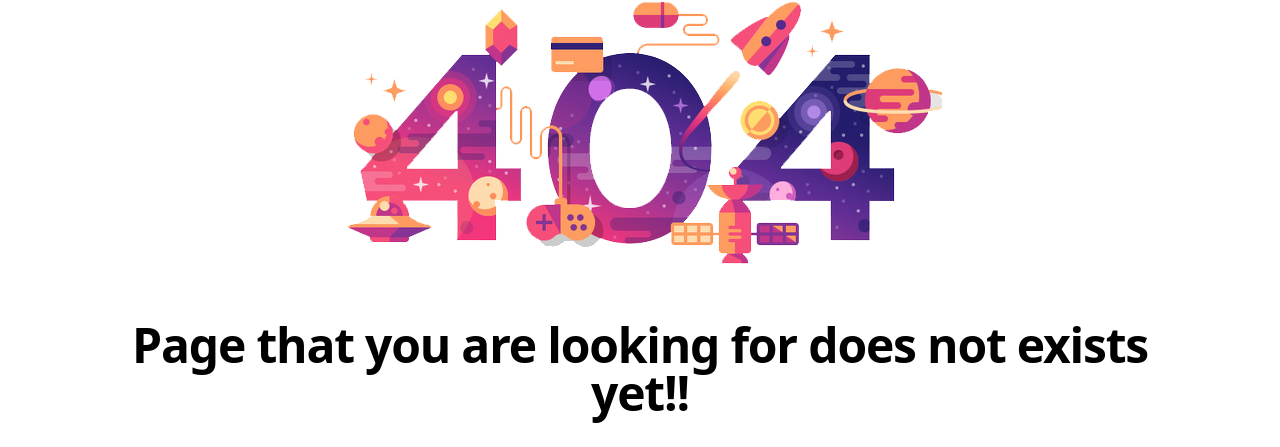
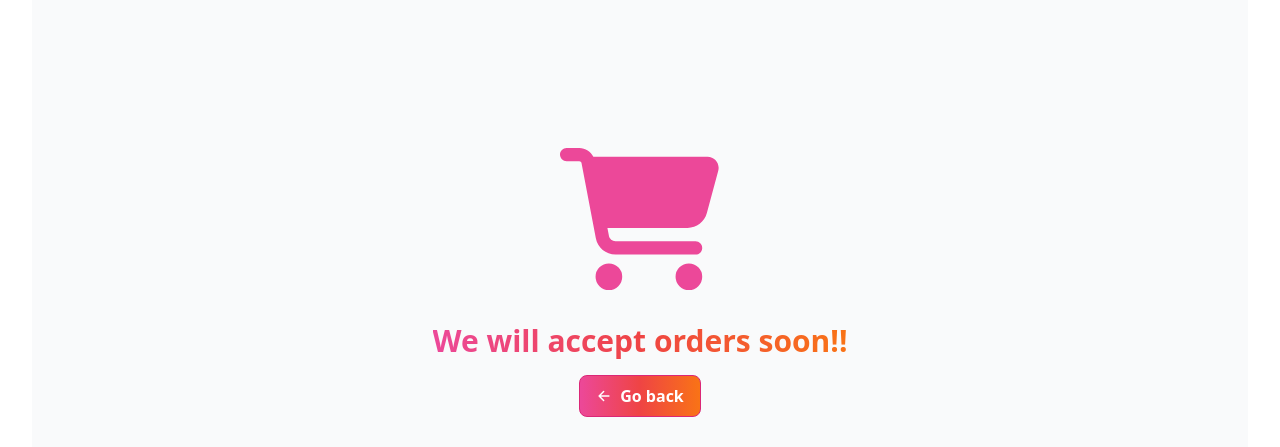
Before and after one commit to Sharatdevadiga/Ecommerce_website, a React (Vite) app: page /placeOrder in a window 1280 px wide. Shown: the part 162-609 px from the top of the page. Built offline with nearby package versions, Linux system fonts and the light colour scheme; no server answers.

Commit message:
added some more detailings

```diff
--- a/src/App.tsx
+++ b/src/App.tsx
@@ -2,6 +2,7 @@ import { lazy, Suspense } from "react";
 import { BrowserRouter as Router, Route, Routes } from "react-router-dom";
 import Wrapper from "./components/layouts/Wrapper";
 import Loader from "./components/ui/Loader";
+import PlaceOrder from "./pages/PlaceOrder";
 const HomePage = lazy(() => import("./pages/HomePage"));
 const ProductPage = lazy(() => import("./pages/ProductPage"));
 const LoginPage = lazy(() => import("./pages/LoginPage"));
@@ -29,6 +30,7 @@ function App(): JSX.Element {
             <Route path="/wishList" element={<WishListPage />} />
             <Route path="/user" element={<ProfilePage />} />
             <Route path="/search/:query" element={<SearchResultsPage />} />
+            <Route path="/placeOrder" element={<PlaceOrder />} />
             <Route path="*" element={<PageNotFound />} />
           </Routes>
         </Wrapper>
--- a/src/components/cart/Bill.tsx
+++ b/src/components/cart/Bill.tsx
@@ -1,4 +1,6 @@
 // import { Link } from "react-router-dom";
+
+import { useNavigate } from "react-router-dom";
 
 interface BillProps {
   totalPrice: number;
@@ -7,8 +9,14 @@ interface BillProps {
 
 function Bill({ totalPrice, itemsCount }: BillProps) {
   const discount = totalPrice * 0.1;
+  const navigate = useNavigate();
+
+  function handlePlaceOrder() {
+    navigate("/placeOrder");
+  }
+
   return (
-    <div className="flex w-full flex-col items-center border shadow-md sm:w-[500px]">
+    <div className="flex w-full flex-col items-center border-2 shadow-md sm:w-[500px]">
       <div className="space-y-8 bg-white p-4 py-12">
         <div className="mb-4 text-lg font-semibold text-gray-800">
           PRICE DETAILS ({itemsCount} Items)
@@ -58,7 +66,7 @@ function Bill({ totalPrice, itemsCount }: BillProps) {
           className="block w-full rounded-md px-4 py-4 text-center font-bold text-white bg-gradient-orange-RP hover:bg-gradient-pink-RO disabled:cursor-not-allowed disabled:opacity-50"
           // to="/placeOrder"
           disabled={totalPrice === 0}
-          onClick={() => {}}
+          onClick={handlePlaceOrder}
         >
           Place Order
         </button>
--- a/src/components/cart/CardCart.tsx
+++ b/src/components/cart/CardCart.tsx
@@ -37,7 +37,7 @@ function CardCart({ item }: CardCartProps) {
   }, [modalOpen]);
 
   return (
-    <div className="border-1 relative max-w-[500px] p-2 shadow-md">
+    <div className="relative max-w-[500px] border-2 p-2 shadow-md">
       <div className="z-20 grid grid-cols-2 bg-white pr-2">
         {/* image */}
         <Link
--- a/src/components/navbar/UserLinks.tsx
+++ b/src/components/navbar/UserLinks.tsx
@@ -1,4 +1,4 @@
-import { Link } from "react-router-dom";
+import { Link, useLocation } from "react-router-dom";
 import UserLink from "../../types/userlink";
 import { useAppSelector } from "../../app/hooks";
 
@@ -11,6 +11,7 @@ function UserLinks() {
   const auth = useAppSelector((state) => state.auth);
   const cartItems = useAppSelector((state) => state.cart.items.length);
   const wishListItems = useAppSelector((state) => state.wishList.items.length);
+  const location = useLocation();
 
   const userLinks: UserLink[] = [
     {
@@ -38,7 +39,7 @@ function UserLinks() {
     <div className="flex gap-3 pr-2 text-gray-700 md:gap-4">
       {userLinks.map((link) => (
         <Link
-          className="flex flex-col items-center justify-center text-xs sm:text-sm"
+          className={`flex flex-col items-center justify-center text-xs sm:text-sm ${location.pathname === link.path ? "text-pink-700" : ""}`}
           to={link.path}
           key={link.id}
         >
--- a/src/components/wishlist/cardWishList.tsx
+++ b/src/components/wishlist/cardWishList.tsx
@@ -7,6 +7,8 @@ import Product from "../../types/product";
 import { removeItemFromWishlist } from "../../features/wishList/wishListSlice";
 import Button from "../ui/Button";
 import useAddToCart from "../../hooks/useToggleCart";
+import useToogleCart from "../../hooks/useToggleCart";
+import { MdOutlineShoppingBag, MdShoppingBag } from "react-icons/md";
 
 interface CardWishListProps {
   item: Product;
@@ -15,7 +17,9 @@ interface CardWishListProps {
 function CardWishList({ item }: CardWishListProps) {
   const { id, title, price, rating, image } = item;
   const dispatch = useAppDispatch();
-  const { handleAddToCart } = useAddToCart({ product: item });
+  const { handleAddToCart, inCart, handleRemoveFromCart } = useToogleCart({
+    product: item,
+  });
 
   // To remove current item from cart
   function handleRemoveFromWishList() {
@@ -27,7 +31,7 @@ function CardWishList({ item }: CardWishListProps) {
   }
 
   return (
-    <div className="border-1 relative w-full max-w-[500px] p-2 shadow-md">
+    <div className="relative w-full max-w-[500px] border-2 p-2 shadow-md">
       <div className="z-20 grid grid-cols-2 bg-white pr-2">
         {/* image */}
         <Link
@@ -53,7 +57,12 @@ function CardWishList({ item }: CardWishListProps) {
               </p>
             </div>
             {/* adding to cartt */}
-            <Button onClick={handleAddToCart} text="Add to Cart" />
+            <Button
+              variant="ctaBag"
+              Icon={inCart ? MdShoppingBag : MdOutlineShoppingBag}
+              text={inCart ? "Remove from bag" : "Add to bag"}
+              onClick={inCart ? handleRemoveFromCart : handleAddToCart}
+            ></Button>
           </div>
         </div>
       </div>
--- /dev/null
+++ b/src/pages/PlaceOrder.tsx
@@ -0,0 +1,32 @@
+import { Link, Navigate, useNavigate } from "react-router-dom";
+import { FaCartShopping } from "react-icons/fa6";
+import Button from "../components/ui/Button";
+import { IoArrowBack } from "react-icons/io5";
+
+function PlaceOrder() {
+  const Navigate = useNavigate();
+  function handleGoBack() {
+    Navigate(-1);
+  }
+
+  return (
+    <div className="flex h-[90vh] w-full flex-col items-center justify-center gap-6 bg-gray-50">
+      <Link to="/login">
+        <FaCartShopping className="text-[160px] text-pink-500" />
+      </Link>
+      <div className="flex flex-col items-center justify-center gap-4">
+        <h2 className="text-center text-3xl font-semibold text-gradient-pink-RO">
+          We will accept orders soon!!
+        </h2>
+        <Button
+          variant="ctaBag"
+          Icon={IoArrowBack}
+          text={"Go back"}
+          onClick={handleGoBack}
+        ></Button>
+      </div>
+    </div>
+  );
+}
+
+export default PlaceOrder;
```
